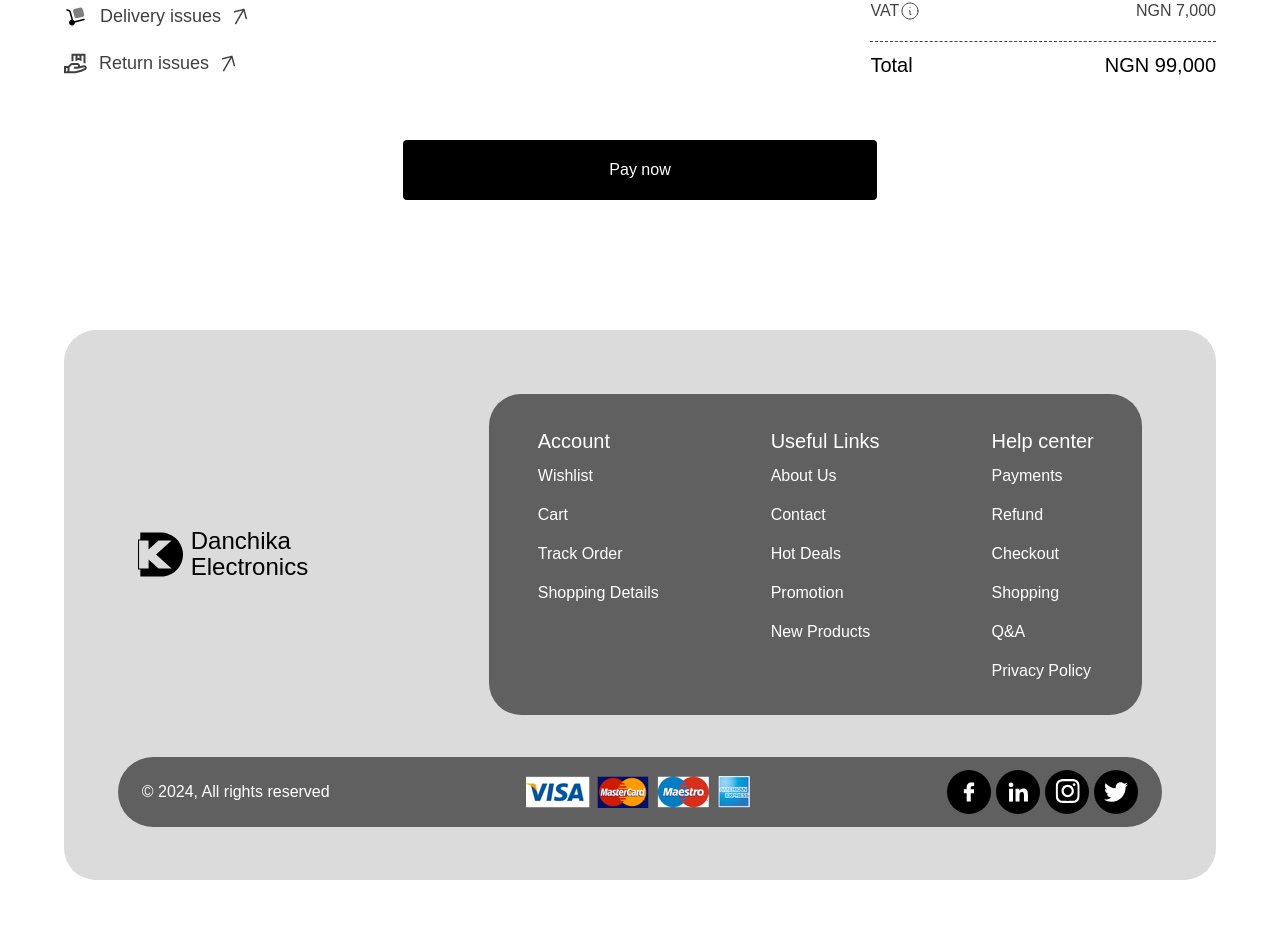
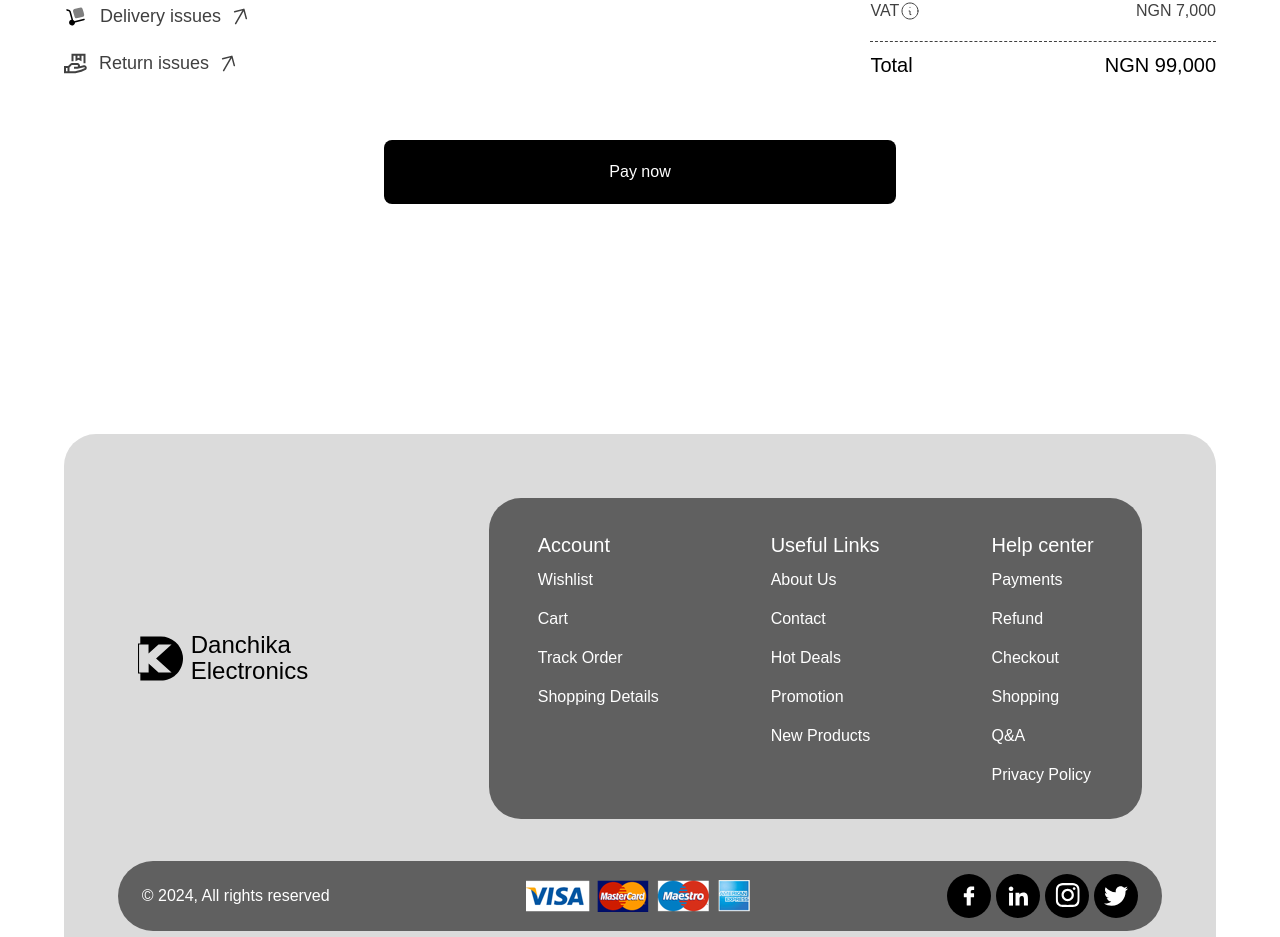
Before and after one commit to Chikadibia24/HNG11-StageTwoTask, a React (Vite) app: page /checkouttwo in a window 1280 px wide. Shown: the part 946-1883 px from the top of the page. Before the commit the page ends 1856 px from the top, so only its background shows below. Built offline with nearby package versions, Linux system fonts and the light colour scheme.

Commit message:
Bug fixes

```diff
--- a/src/components/paymentForm.jsx
+++ b/src/components/paymentForm.jsx
@@ -136,7 +136,7 @@ const PaymentForm = ({onClick}) => {
 
 
   return (
-    <form className="flex flex-col gap-[20px] pb-[130px] w-[100%]">
+    <form className="flex flex-col gap-[20px] pb-[200px] w-[100%]">
       <Headings
         h1Text={"Your details"}
         paraText={"Farchika54@gmail.com"}
--- a/src/pages/checkOutTwo.jsx
+++ b/src/pages/checkOutTwo.jsx
@@ -42,7 +42,7 @@ const CheckOutTwo = () => {
     return (
       <button
         onClick={toggleShow}
-        className="flex items-center justify-center bg-black text-white text-[16px] rounded-[4px] h-[50px] lg:h-[60px] py-[11px] w-[94%] md:w-[60%] lg:w-[37%]"
+        className="flex items-center justify-center bg-black text-white text-[16px] rounded-[4px] lg:rounded-[8px] py-[20px] w-[94%] md:w-[60%] lg:w-[40%]"
       >
         Pay now
       </button>
@@ -125,7 +125,7 @@ const CheckOutTwo = () => {
         <PaymentConfirmation />
       </div>
 
-      <div className="flex items-center justify-center w-[100] pb-[100px]">
+      <div className="flex items-center justify-center w-[100] pb-[200px]">
         <CheckOutButton />
       </div>
 
--- a/src/pages/homepage.jsx
+++ b/src/pages/homepage.jsx
@@ -115,7 +115,7 @@ const HomePage = () => {
                 id={"date"}
                 placeholder={"Release Date"}
                 className={"w-[130px] md:w-[130px] lg:w-[150px]"}
-                dropDownIconClassName={"hidden md:block"}
+                dropDownIconClassName={"hidden ld:block"}
               />
               <FilterBar
                 image={arrowDownGray}
```
